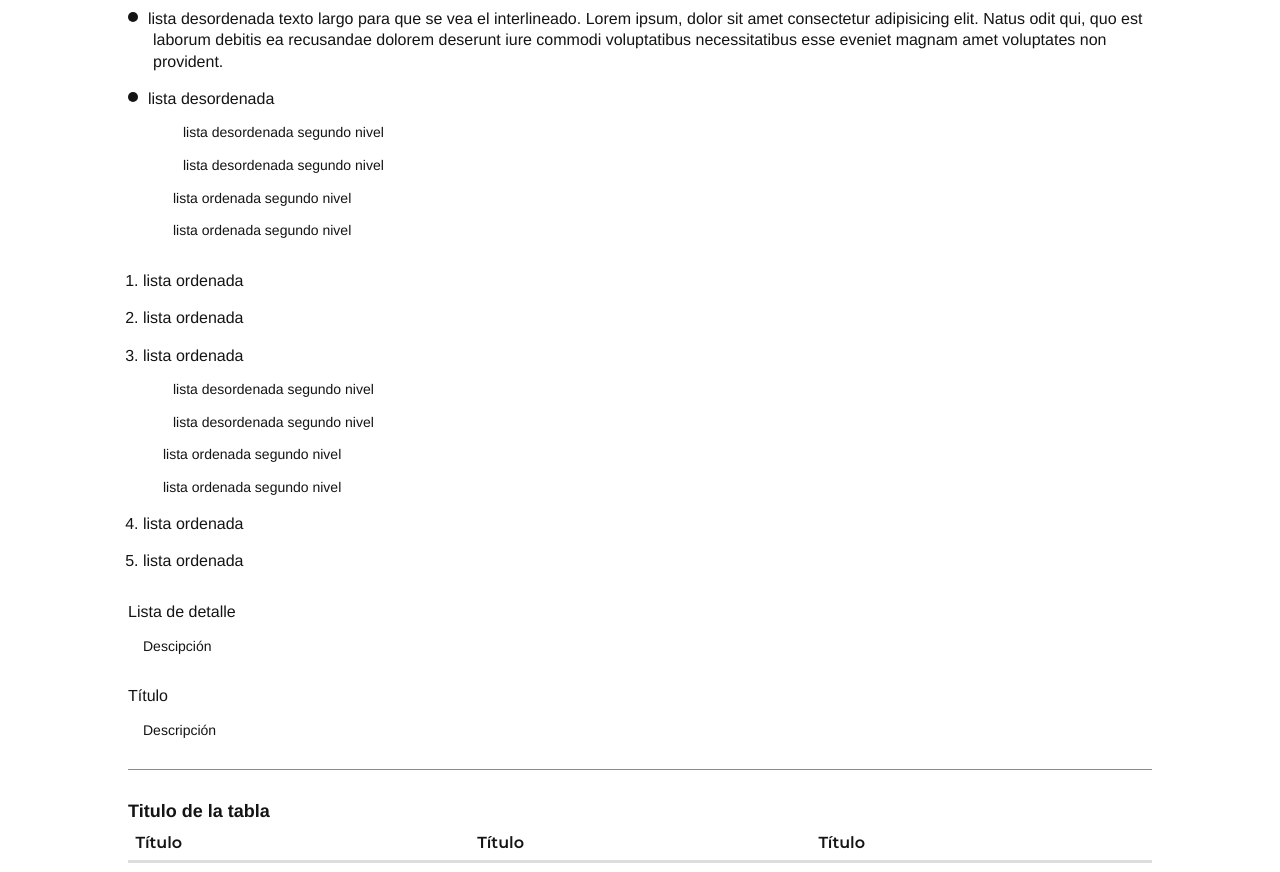
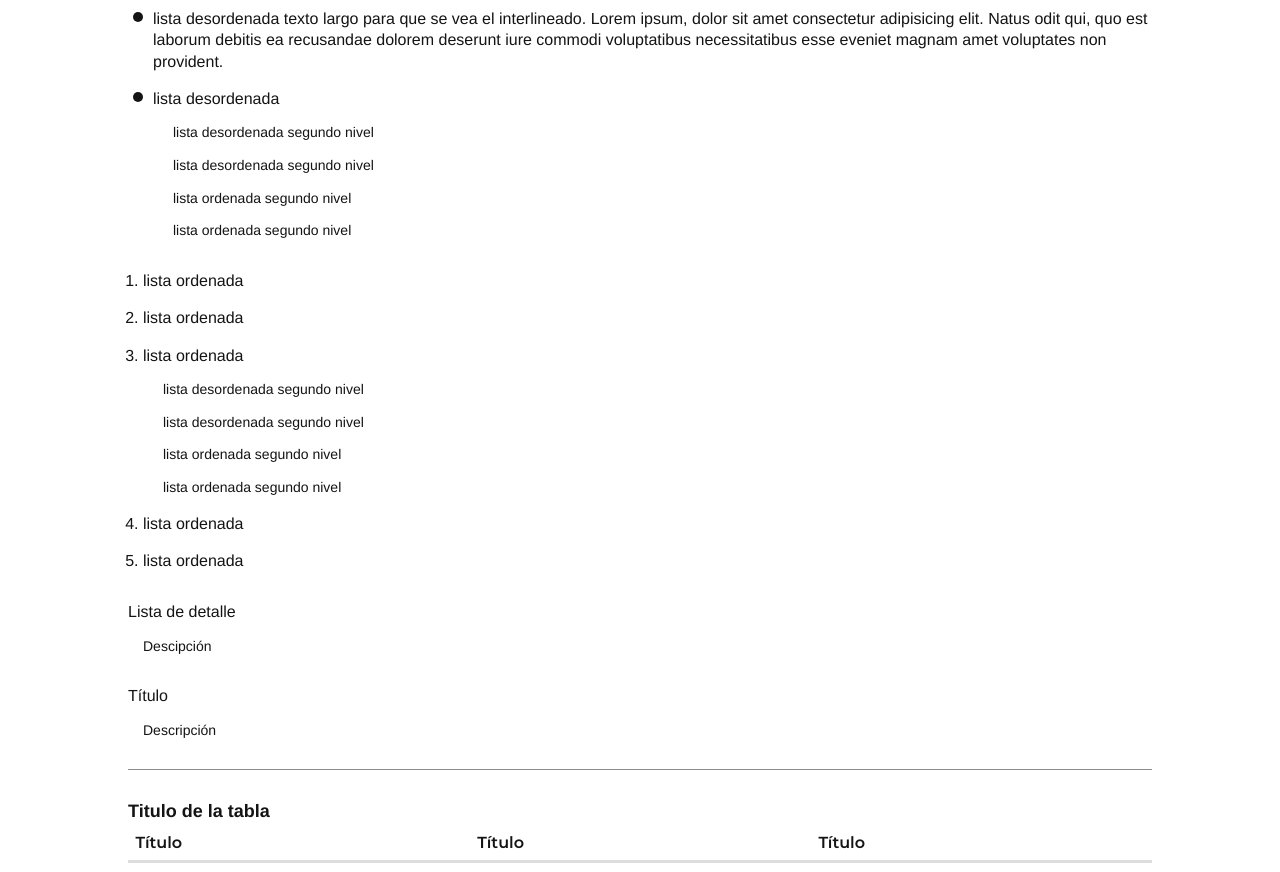
Before and after one commit to sisdai/deprecada-dai-base-web, a Vue app: page / in a window 1280 px wide. Shown: the part 880-1752 px from the top of the page. Built offline with nearby package versions, Linux system fonts and the light colour scheme; a web font is replaced by a local one.

Commit message:
bugfix nested list margin

```diff
--- a/src/scss/normalize.scss
+++ b/src/scss/normalize.scss
@@ -384,6 +384,7 @@ ol {
     li {
       font-size: map-get($fuente, "size-secundario");
       margin-bottom: map-get($fuente, "size-secundario");
+      margin-left: 0;
       &::before {
         display: none;
       }
@@ -406,7 +407,7 @@ ul {
       display: inline-block;
       width: 10px;
       height: 10px;
-      margin-left: -15px;
+      margin-left: -10px;
       position: relative;
       top: -2px;
       left: -10px;
```
